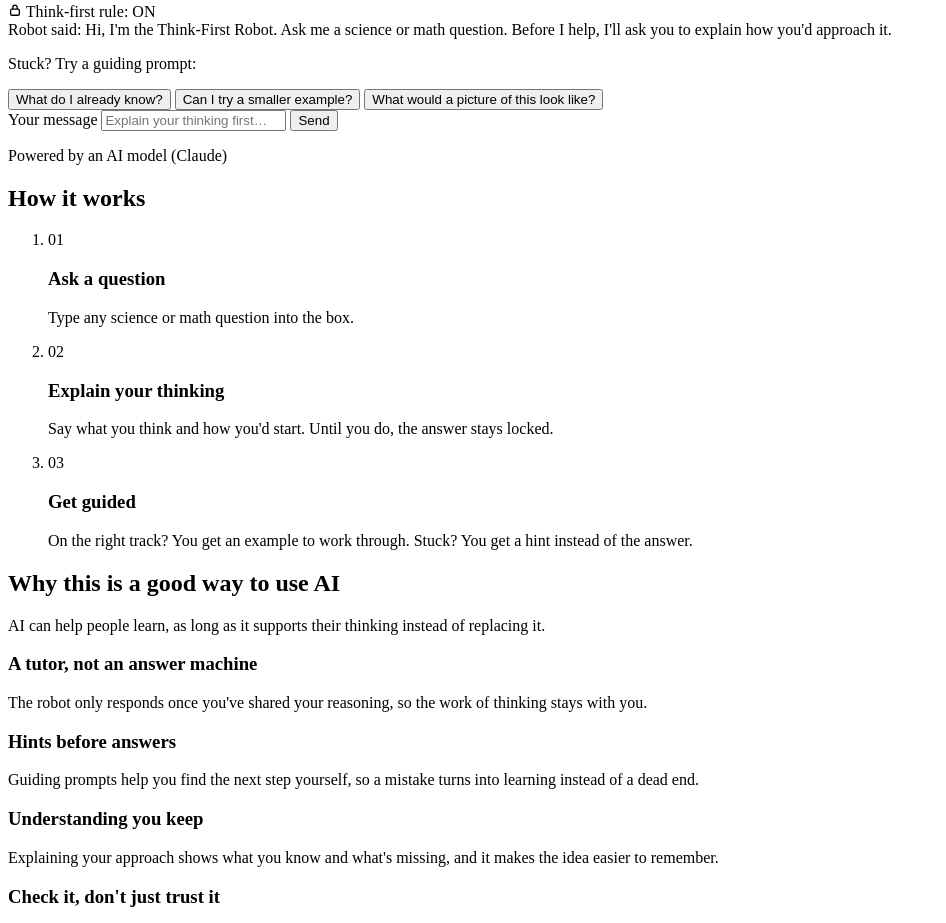
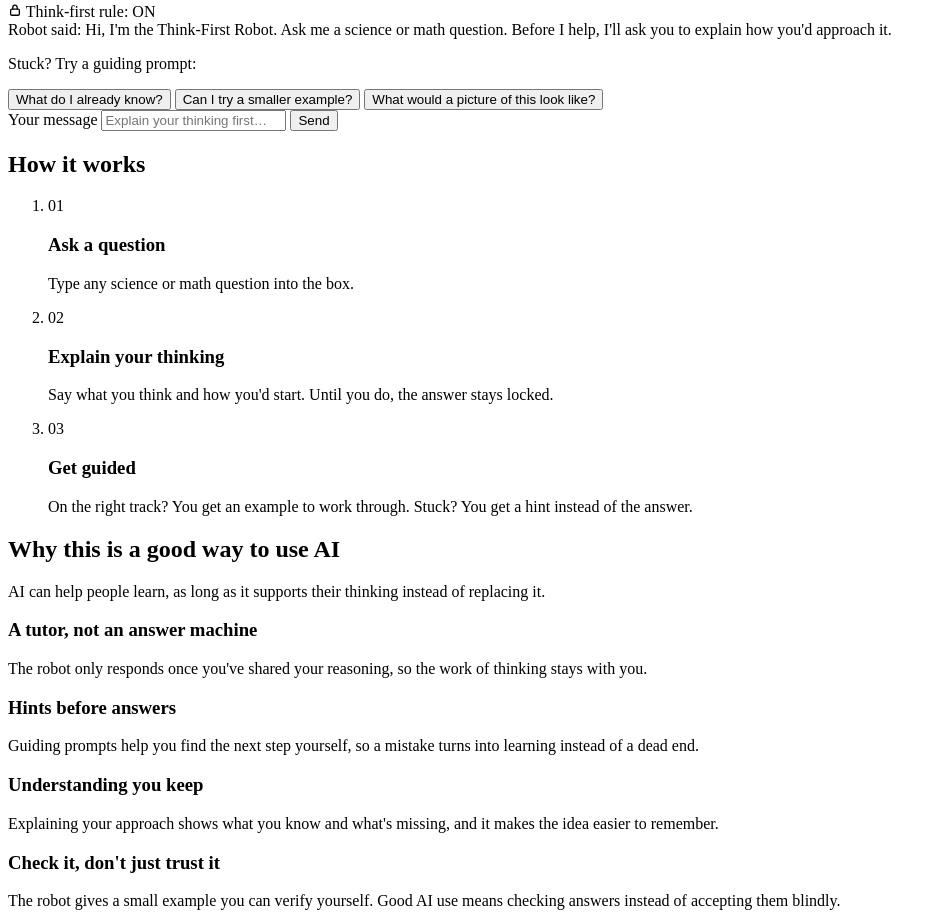
Before and after one commit to AIBestPractices/Think-First-Chatbot, a website with bundled scripts: page index.html in a window 1280 px wide. Shown: the part 807-1730 px from the top of the page, without its empty margins (0-946 px from the left). Built offline with nearby package versions, Linux system fonts and the light colour scheme.

Commit message:
Hide the status line in AI mode (remove "Powered by an AI model (Claude)")
The line now appears only in practice mode.

Co-Authored-By: Claude Opus 5.5 <noreply@anthropic.com>

```diff
--- a/index.html
+++ b/index.html
@@ -112,7 +112,7 @@
             <button type="submit" class="btn btn-primary btn-send" id="send-btn">Send</button>
           </form>
         </section>
-        <p class="status-line" id="status-line" role="status">Practice mode: built-in problems</p>
+        <p class="status-line" id="status-line" role="status" hidden></p>
       </div>
     </section>
 
--- a/script.js
+++ b/script.js
@@ -9,7 +9,6 @@ const MAX_CHARS = 1000;
 const HISTORY_SENT = 20; // the Worker's gate reads up to 20 messages; the tutor reads the last 10
 const GREETING =
   "Hi, I'm the Think-First Robot. Ask me a science or math question. Before I help, I'll ask you to explain how you'd approach it.";
-const STATUS_AI = 'Powered by an AI model (Claude)';
 const STATUS_PRACTICE = 'Practice mode: built-in problems';
 
 const log = document.getElementById('chat-log');
@@ -30,10 +29,11 @@ const state = {
   busy: false,
 };
 
+/** The status line only appears in practice mode; in AI mode it is hidden and empty. */
 function setStatus() {
   const ai = state.mode === 'ai';
-  statusLine.textContent = ai ? STATUS_AI : STATUS_PRACTICE;
-  statusLine.classList.toggle('is-ai', ai);
+  statusLine.textContent = ai ? '' : STATUS_PRACTICE;
+  statusLine.hidden = ai;
 }
 
 function scrollToEnd() {
--- a/style.css
+++ b/style.css
@@ -378,7 +378,7 @@ a { color: var(--taupe-light); }
   border-radius: 50%;
   background: var(--taupe);
 }
-.status-line.is-ai::before { background: var(--silver-2); }
+.status-line[hidden] { display: none; }
 
 /* ---------- Sections ---------- */
 .how, .why {
```
Also changed, not shown: README.md.
